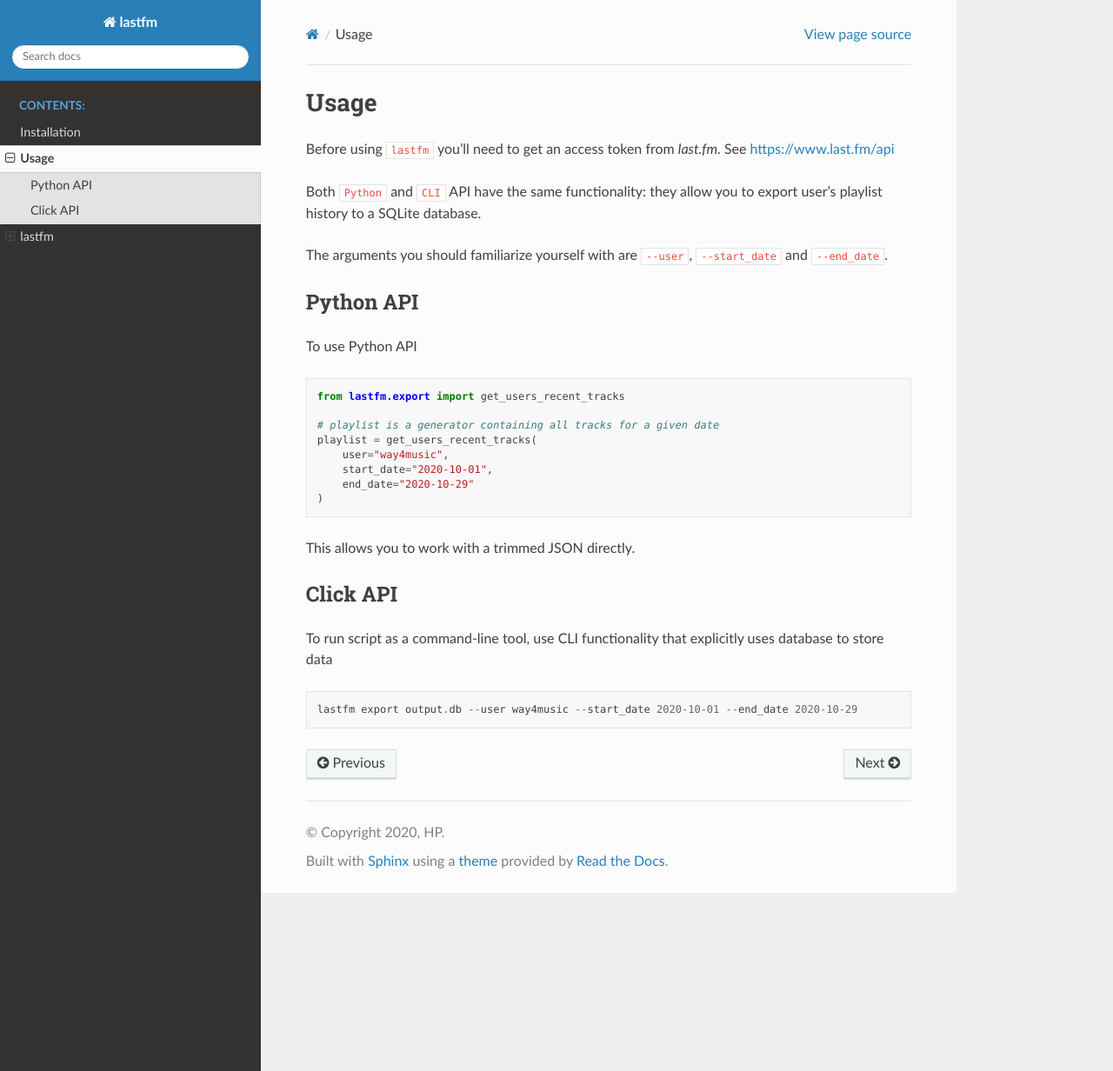
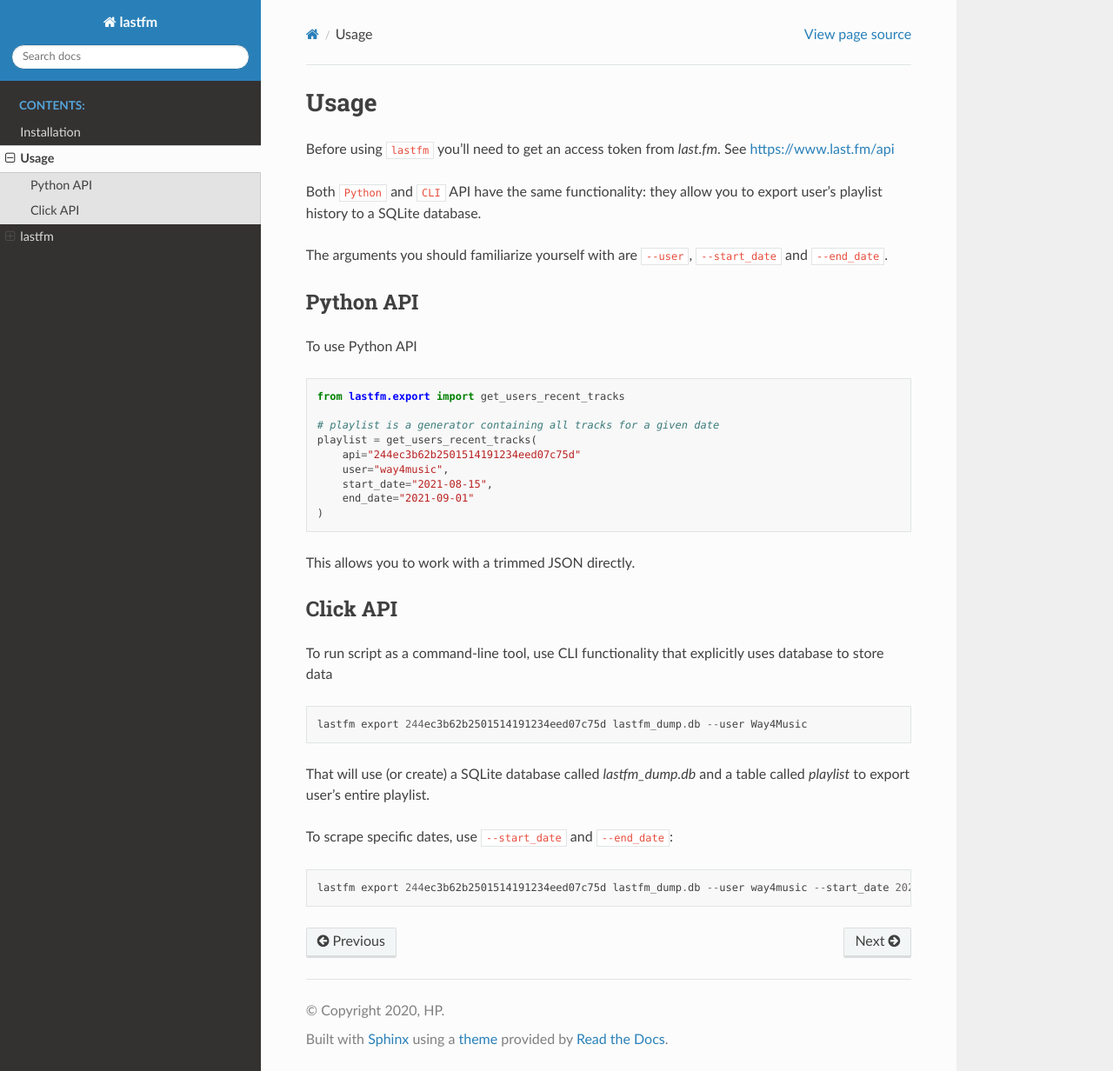
Before and after one commit to hp0404/lastfm-to-sqlite, a Sphinx documentation site: the page built from docs/usage.rst, in a window 1280 px wide and 1232 px high. Shown: the whole window at 87% size. Built offline with Sphinx 7.4.7 and the Read the Docs theme 2.0.0, drawn with Linux system fonts in a browser that asks for light colours.

Commit message:
update docs

```diff
--- a/docs/usage.rst
+++ b/docs/usage.rst
@@ -18,9 +18,10 @@
 
     # playlist is a generator containing all tracks for a given date
     playlist = get_users_recent_tracks(
+        api="244ec3b62b2501514191234eed07c75d"
         user="way4music",
-        start_date="2020-10-01",
-        end_date="2020-10-29"
+        start_date="2021-08-15",
+        end_date="2021-09-01"
     )
 ::
 
@@ -32,5 +33,12 @@
 ---------
 To run script as a command-line tool, use CLI functionality that explicitly uses database to store data
 ::
-    lastfm export output.db --user way4music --start_date 2020-10-01 --end_date 2020-10-29
+    lastfm export 244ec3b62b2501514191234eed07c75d lastfm_dump.db --user Way4Music
 ::
+
+That will use (or create) a SQLite database called `lastfm_dump.db` and a table called `playlist` to export user's entire playlist.
+
+To scrape specific dates, use ``--start_date`` and ``--end_date``:
+::
+    lastfm export 244ec3b62b2501514191234eed07c75d lastfm_dump.db --user way4music --start_date 2020-10-01 --end_date 2020-10-29
+::
```
Also changed, not shown: README.md (+6 -29 lines), docs/installation.rst (+8 -2 lines).
